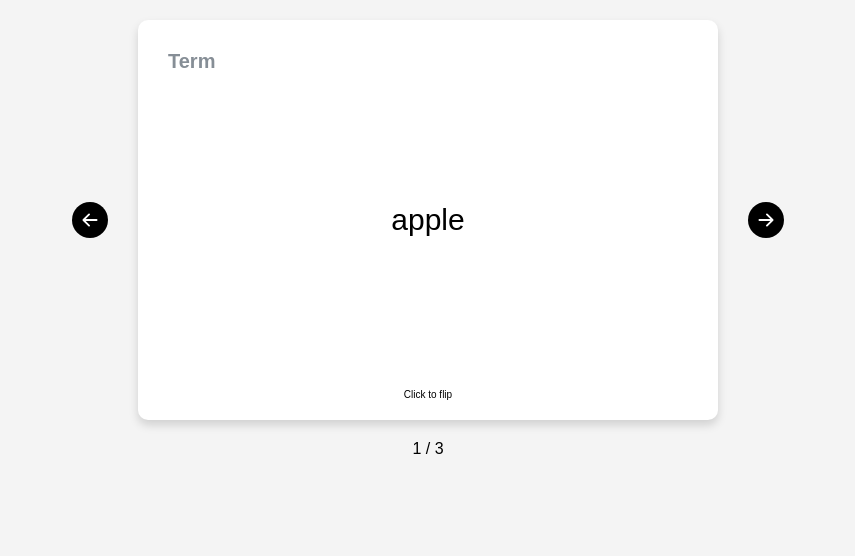
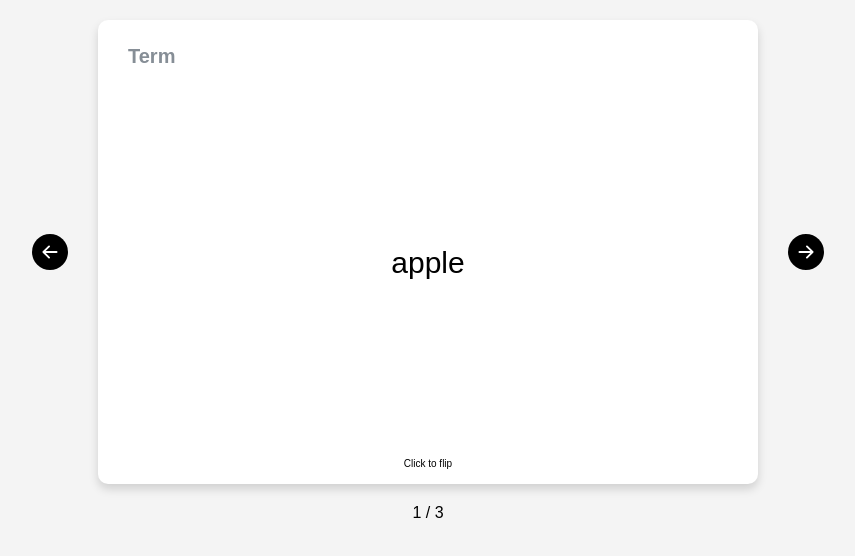
Before and after one commit to DmitriyIshchenko/flashcards, a React (Vite) app: page /app/decks/1 in a window 1280 px wide. Shown: the top 556 px of the page, without its empty margins (212-1067 px from the left). Built offline with nearby package versions, Linux system fonts and the light colour scheme; data requests are answered from the project's data file; a web font is replaced by a local one.

Commit message:
refactor: change flashcard styles

```diff
--- a/src/components/Deck/FlashCard.jsx
+++ b/src/components/Deck/FlashCard.jsx
@@ -3,15 +3,23 @@ import Card from "../UI/Card/Card";
 import styles from "./FlashCard.module.css";
 
 export default function FlashCard({ data, isFlipped, onFlip }) {
-  const { term, description } = data;
+  const { term, description, image } = data;
+
+  const descriptionSide = (
+    <>
+      <p className={styles.description}>{description}</p>
+      {image?.small && <img className={styles.image} src={image.small} />}
+    </>
+  );
+
+  const termSide = <p className={styles.term}>{term}</p>;
 
   return (
     <Card className={styles.flashcard} onClick={onFlip}>
       <h3 className={styles.title}>{isFlipped ? "Description" : "Term"}</h3>
-      <p className={isFlipped ? styles.description : styles.term}>
-        {isFlipped ? description : term}
-      </p>
-
+      <div className={styles.content}>
+        {isFlipped ? descriptionSide : termSide}
+      </div>
       <span className={styles.hint}>Click to flip</span>
     </Card>
   );
--- a/src/components/Deck/FlashCard.module.css
+++ b/src/components/Deck/FlashCard.module.css
@@ -1,32 +1,51 @@
 .flashcard {
-  position: relative;
+  display: grid;
+  grid-template-rows: auto 35rem auto;
+  align-content: center;
+  gap: 2rem;
 
-  display: grid;
-  place-items: center;
-
-  height: 40rem;
+  padding: 2.5rem 3rem;
+  padding-bottom: 1.5rem;
   width: var(--item-width);
 }
 
 .title {
-  position: absolute;
-  top: 3rem;
-  left: 3rem;
   font-size: 2rem;
   color: var(--clr-grey);
 }
 
-.term {
-  font-size: 3rem;
-  font-weight: 500;
+.content {
+  display: grid;
+  grid-template-columns: auto 15rem;
+  align-content: center;
+  gap: 2rem;
+}
+
+.content:not(:has(.image)) {
+  grid-template-columns: 1fr;
 }
 
 .description {
-  font-size: 2rem;
-  font-weight: 500;
+  overflow: auto;
+  white-space: pre-wrap;
+
+  font-size: 1.8rem;
+  font-weight: 600;
+}
+
+.image {
+  width: 100%;
+  aspect-ratio: 1;
+  border-radius: 1rem;
+  object-fit: cover;
 }
 
 .hint {
-  position: absolute;
-  bottom: 2rem;
+  justify-self: center;
 }
+
+.term {
+  font-size: 3rem;
+  align-self: center;
+  justify-self: center;
+}
--- a/src/components/UI/Carousel/Carousel.module.css
+++ b/src/components/UI/Carousel/Carousel.module.css
@@ -1,5 +1,5 @@
 :root {
-  --carousel-width: 64rem;
+  --carousel-width: 72rem;
   --item-gap: 3rem;
 
   --item-width: calc(var(--carousel-width) - 2 * var(--item-gap));
```
